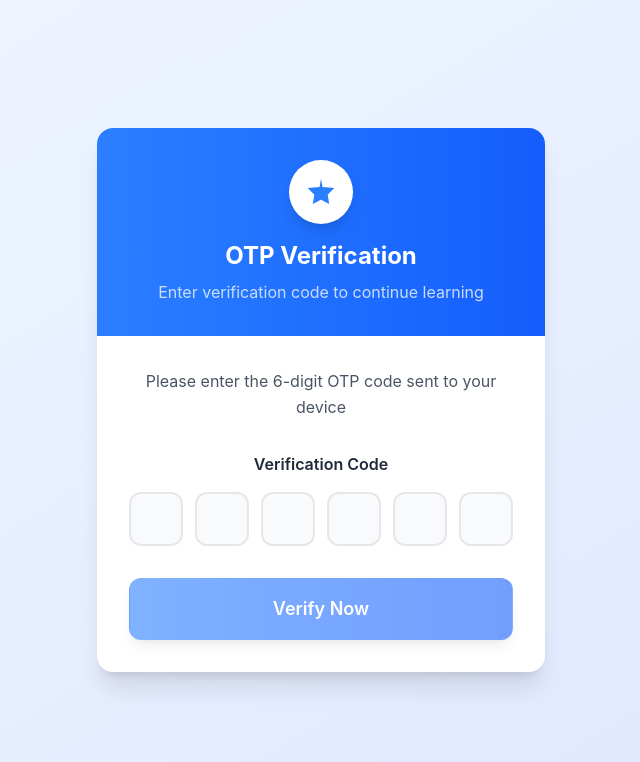
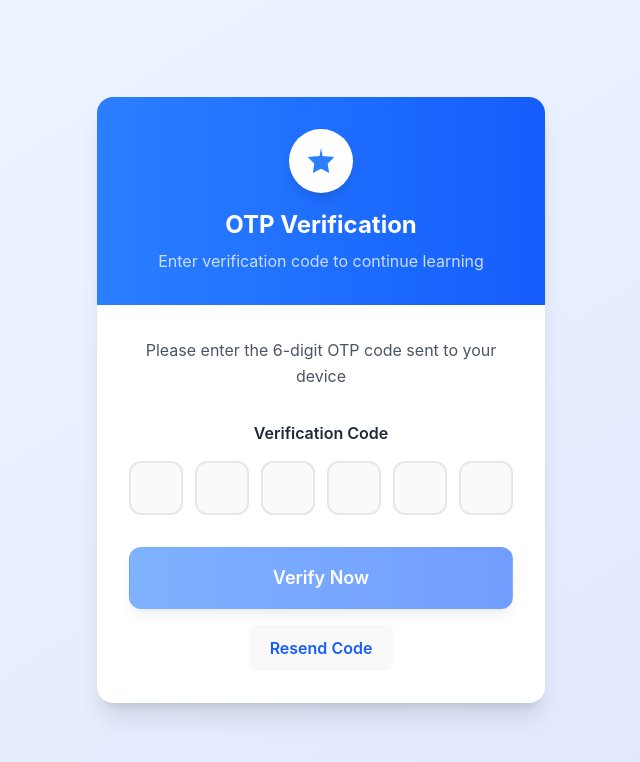
Before and after one commit to NguyenDucHoan170033/quiz_fe, a React (Vite) app: page /checkotp in a window 1280 px wide. Shown: the top 762 px of the page, without its empty margins (319-959 px from the left). Built offline with nearby package versions, Linux system fonts and the light colour scheme.

Commit message:
Ui home and resend code button

```diff
--- a/src/screens/Checkotp.tsx
+++ b/src/screens/Checkotp.tsx
@@ -40,6 +40,23 @@ const Checkotp = () => {
       setIsLoading(false);
     }
   };
+
+  const handleResendCode = async () => {
+    setIsLoading(true);
+    setMessage("");
+    try {
+      await axios.post(`${API_BASE_URL}api/auth/send-otp`, {
+        email: location.state?.email,
+        isPasswordReset: location.state?.isPasswordReset || false
+      });
+      setMessage("A new OTP code has been sent to your email.");
+    } catch (error: any) {
+      setMessage(error.response?.data || "Failed to resend OTP code");
+    } finally {
+      setIsLoading(false);
+    }
+  };
+
   return (
     <div className="!min-h-screen !w-full !bg-gradient-to-br !from-blue-50 !to-indigo-100 !flex !items-center !justify-center !p-4">
       <div className="!max-w-md !w-full !bg-white !rounded-2xl !shadow-xl !border-0 !overflow-hidden">
@@ -137,6 +154,17 @@ const Checkotp = () => {
             </div>
           </form>
 
+          <div className="!mt-4 !text-center">
+            <button
+              type="button"
+              onClick={handleResendCode}
+              disabled={isLoading}
+              className="!text-blue-600 !font-semibold !hover:underline !disabled:opacity-50"
+            >
+              Resend Code
+            </button>
+          </div>
+
           {message && (
             <div className="!mt-6">
               <div
--- a/src/screens/student/Home.tsx
+++ b/src/screens/student/Home.tsx
@@ -220,7 +220,7 @@ const StudentHome: React.FC = () => {
       <div className="!relative !top-100 !right-20 !z-20 !flex !flex-col !items-center !justify-center">
         {!joined ? (
           <div className="!flex !flex-col !items-center !animate-fade-in">
-            <p className="!text-[#ffffff] !text-[18px] !font-bold !mb-4 !animate-fade-in">Nhập Code Room</p>
+            <p className="!text-[#ffffff] !text-[18px] !font-bold !mb-4 !animate-fade-in">Enter Code Room</p>
             <input
               type="text"
               value={roomCode}
@@ -244,7 +244,7 @@ const StudentHome: React.FC = () => {
                   </svg>
                   Joining...
                 </span>
-              ) : 'VÀO PHÒNG'}
+              ) : 'JOIN ROOM'}
             </button>
           </div>
         ) : (
@@ -277,7 +277,7 @@ const StudentHome: React.FC = () => {
                   {participants.length}
                 </span>
               </div>
-              <div className="!max-h-60 !overflow-y-auto !pr-1">
+              <div className={`${participants.length >= 3 ? '!max-h-25 !overflow-y-auto' : ''} !pr-1`}>
                 {participants.length === 0 ? (
                   <div className="!flex !items-center !justify-center !py-4">
                     <svg className="!animate-spin !h-5 !w-5 !text-gray-500 !mr-2" xmlns="http://www.w3.org/2000/svg" fill="none" viewBox="0 0 24 24">
```
